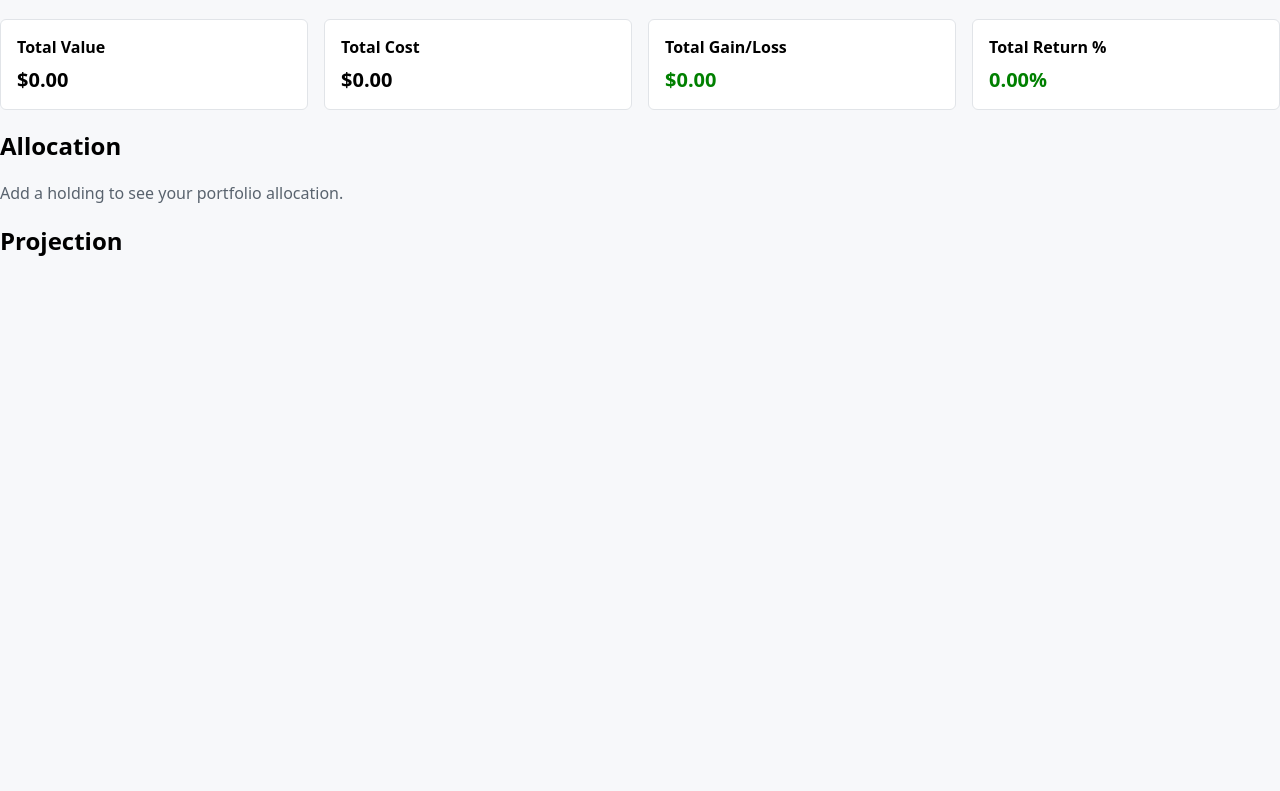
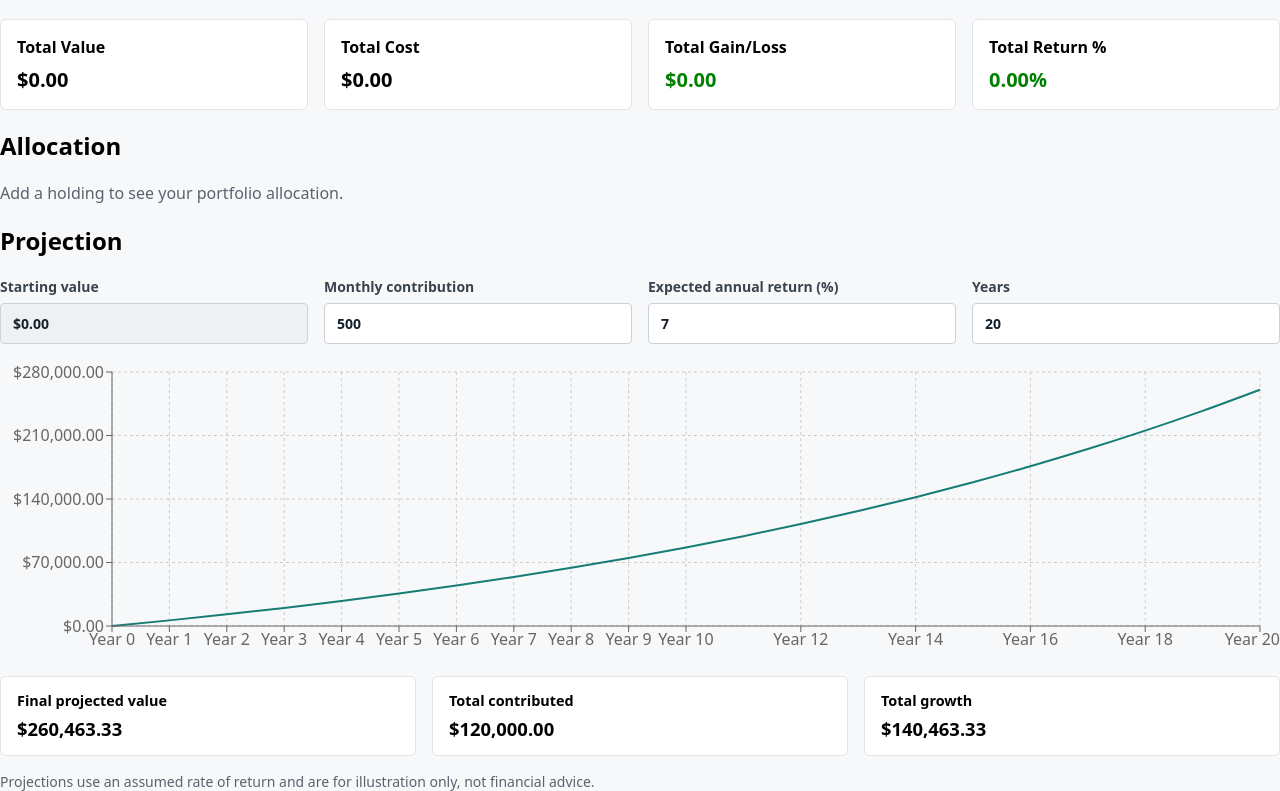
Before and after one commit to ylo16/appco, a React (Vite) app: page / in a window 1280 px wide. Shown: the part 296-1087 px from the top of the page. Before the commit the page ends 800 px from the top, so only its background shows below. Built offline with nearby package versions, Linux system fonts and the light colour scheme.

Commit message:
Persist holdings in localStorage

```diff
--- a/src/App.css
+++ b/src/App.css
@@ -51,14 +51,95 @@
   margin: 0.25rem 0 0;
 }
 
+.projection-panel {
+  display: grid;
+  gap: 1rem;
+}
+
+.projection-controls {
+  display: grid;
+  grid-template-columns: repeat(4, minmax(0, 1fr));
+  gap: 1rem;
+}
+
+.projection-controls label {
+  display: grid;
+  gap: 0.4rem;
+  color: #39434d;
+  font-size: 0.875rem;
+  font-weight: 600;
+}
+
+.projection-controls input {
+  width: 100%;
+  min-width: 0;
+  padding: 0.65rem 0.75rem;
+  color: #17212b;
+  font: inherit;
+  background: #fff;
+  border: 1px solid #cbd2d9;
+  border-radius: 4px;
+}
+
+.projection-controls input:read-only {
+  background: #eef1f3;
+}
+
+.projection-results {
+  display: grid;
+  grid-template-columns: repeat(3, minmax(0, 1fr));
+  gap: 1rem;
+}
+
+.projection-result {
+  min-width: 0;
+  padding: 0.85rem 1rem;
+  background: #fff;
+  border: 1px solid #e1e4e8;
+  border-radius: 6px;
+}
+
+.projection-result h3 {
+  margin: 0 0 0.4rem;
+  font-size: 0.9rem;
+}
+
+.projection-result p {
+  margin: 0;
+  font-size: 1.15rem;
+  font-weight: 600;
+  overflow-wrap: anywhere;
+}
+
+.projection-tooltip {
+  padding: 0.75rem;
+  background: #fff;
+  border: 1px solid #e1e4e8;
+  border-radius: 6px;
+  box-shadow: 0 2px 8px rgb(0 0 0 / 10%);
+}
+
+.projection-tooltip p {
+  margin: 0.25rem 0 0;
+}
+
+.projection-note {
+  margin: 0;
+  color: #59636e;
+  font-size: 0.875rem;
+}
+
 @media (max-width: 900px) {
-  .summary-cards {
+  .summary-cards,
+  .projection-controls {
     grid-template-columns: repeat(2, minmax(0, 1fr));
   }
 }
 
 @media (max-width: 560px) {
-  .summary-cards {
+  .summary-cards,
+  .projection-controls,
+  .projection-results {
     grid-template-columns: 1fr;
   }
 }
--- a/src/App.jsx
+++ b/src/App.jsx
@@ -2,11 +2,14 @@ import './App.css'
 import AllocationChart from './components/AllocationChart.jsx'
 import HoldingForm from './components/HoldingForm.jsx'
 import HoldingsTable from './components/HoldingsTable.jsx'
+import ProjectionPanel from './components/ProjectionPanel.jsx'
 import SummaryCards from './components/SummaryCards.jsx'
 import { useHoldings } from './hooks/useHoldings.js'
+import { portfolioTotals } from './utils/calculations.js'
 
 function App() {
   const { holdings, addHolding, removeHolding } = useHoldings()
+  const { totalValue } = portfolioTotals(holdings)
 
   return (
     <div>
@@ -33,6 +36,7 @@ function App() {
         </section>
         <section>
           <h2>Projection</h2>
+          <ProjectionPanel startingValue={totalValue} />
         </section>
       </main>
     </div>
--- /dev/null
+++ b/src/components/ProjectionPanel.jsx
@@ -0,0 +1,118 @@
+import { useState } from 'react'
+import {
+  CartesianGrid,
+  Line,
+  LineChart,
+  ResponsiveContainer,
+  Tooltip,
+  XAxis,
+  YAxis,
+} from 'recharts'
+import { projectGrowth } from '../utils/calculations.js'
+import { formatCurrency } from '../utils/format.js'
+
+function ProjectionTooltip({ active, payload, label }) {
+  if (!active || !payload?.length) return null
+
+  return (
+    <div className="projection-tooltip">
+      <strong>Year {label}</strong>
+      <p>{formatCurrency(payload[0].value)}</p>
+    </div>
+  )
+}
+
+function ProjectionPanel({ startingValue }) {
+  const [monthlyContribution, setMonthlyContribution] = useState(500)
+  const [annualReturnPct, setAnnualReturnPct] = useState(7)
+  const [years, setYears] = useState(20)
+  const projection = projectGrowth({
+    startingValue,
+    monthlyContribution,
+    annualReturnPct,
+    years,
+  })
+  const finalValue = projection[projection.length - 1].value
+  const totalContributed = startingValue + monthlyContribution * years * 12
+  const totalGrowth = finalValue - totalContributed
+
+  function updateYears(event) {
+    const value = Number(event.target.value)
+    if (Number.isFinite(value)) {
+      setYears(Math.min(50, Math.max(1, Math.round(value))))
+    }
+  }
+
+  return (
+    <div className="projection-panel">
+      <div className="projection-controls">
+        <label>
+          Starting value
+          <input type="text" value={formatCurrency(startingValue)} readOnly />
+        </label>
+        <label>
+          Monthly contribution
+          <input
+            type="number"
+            min="0"
+            step="50"
+            value={monthlyContribution}
+            onChange={(event) => setMonthlyContribution(Math.max(0, Number(event.target.value)))}
+          />
+        </label>
+        <label>
+          Expected annual return (%)
+          <input
+            type="number"
+            step="0.1"
+            value={annualReturnPct}
+            onChange={(event) => setAnnualReturnPct(Number(event.target.value))}
+          />
+        </label>
+        <label>
+          Years
+          <input type="number" min="1" max="50" step="1" value={years} onChange={updateYears} />
+        </label>
+      </div>
+
+      <ResponsiveContainer width="100%" height={300}>
+        <LineChart data={projection} margin={{ top: 12, right: 20, bottom: 4, left: 12 }}>
+          <CartesianGrid strokeDasharray="3 3" />
+          <XAxis dataKey="year" tickFormatter={(year) => `Year ${year}`} />
+          <YAxis tickFormatter={formatCurrency} width={100} />
+          <Tooltip content={<ProjectionTooltip />} />
+          <Line
+            type="monotone"
+            dataKey="value"
+            name="Projected value"
+            stroke="#167d75"
+            strokeWidth={2}
+            dot={false}
+            activeDot={{ r: 5 }}
+          />
+        </LineChart>
+      </ResponsiveContainer>
+
+      <div className="projection-results">
+        <article className="projection-result">
+          <h3>Final projected value</h3>
+          <p>{formatCurrency(finalValue)}</p>
+        </article>
+        <article className="projection-result">
+          <h3>Total contributed</h3>
+          <p>{formatCurrency(totalContributed)}</p>
+        </article>
+        <article className="projection-result">
+          <h3>Total growth</h3>
+          <p>{formatCurrency(totalGrowth)}</p>
+        </article>
+      </div>
+
+      <p className="projection-note">
+        Projections use an assumed rate of return and are for illustration only, not financial advice.
+      </p>
+    </div>
+  )
+}
+
+export default ProjectionPanel
--- a/src/hooks/useHoldings.js
+++ b/src/hooks/useHoldings.js
@@ -1,8 +1,22 @@
-import { useState } from 'react'
+import { useEffect, useState } from 'react'
+
+const HOLDINGS_STORAGE_KEY = 'foliolens.holdings'
 
 export function useHoldings() {
-  // State is React's memory for values that should update the screen when they change.
-  const [holdings, setHoldings] = useState([])
+  const [holdings, setHoldings] = useState(() => {
+    // localStorage keeps holdings available when the browser session is reopened.
+    try {
+      const savedHoldings = localStorage.getItem(HOLDINGS_STORAGE_KEY)
+      return savedHoldings ? JSON.parse(savedHoldings) : []
+    } catch {
+      // Ignore corrupted stored JSON and let the app start with no holdings.
+      return []
+    }
+  })
+
+  useEffect(() => {
+    localStorage.setItem(HOLDINGS_STORAGE_KEY, JSON.stringify(holdings))
+  }, [holdings])
 
   function addHolding(holding) {
     const newHolding = { ...holding, id: crypto.randomUUID() }
```
